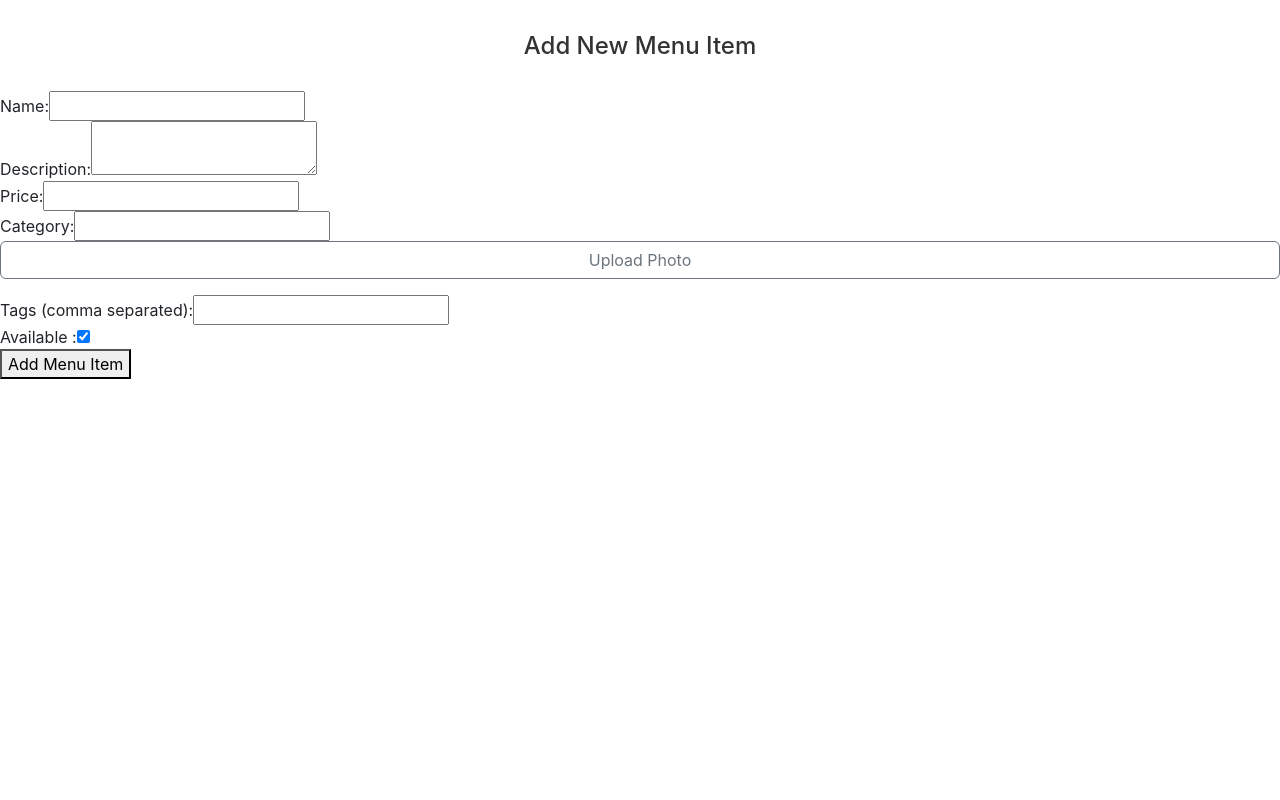
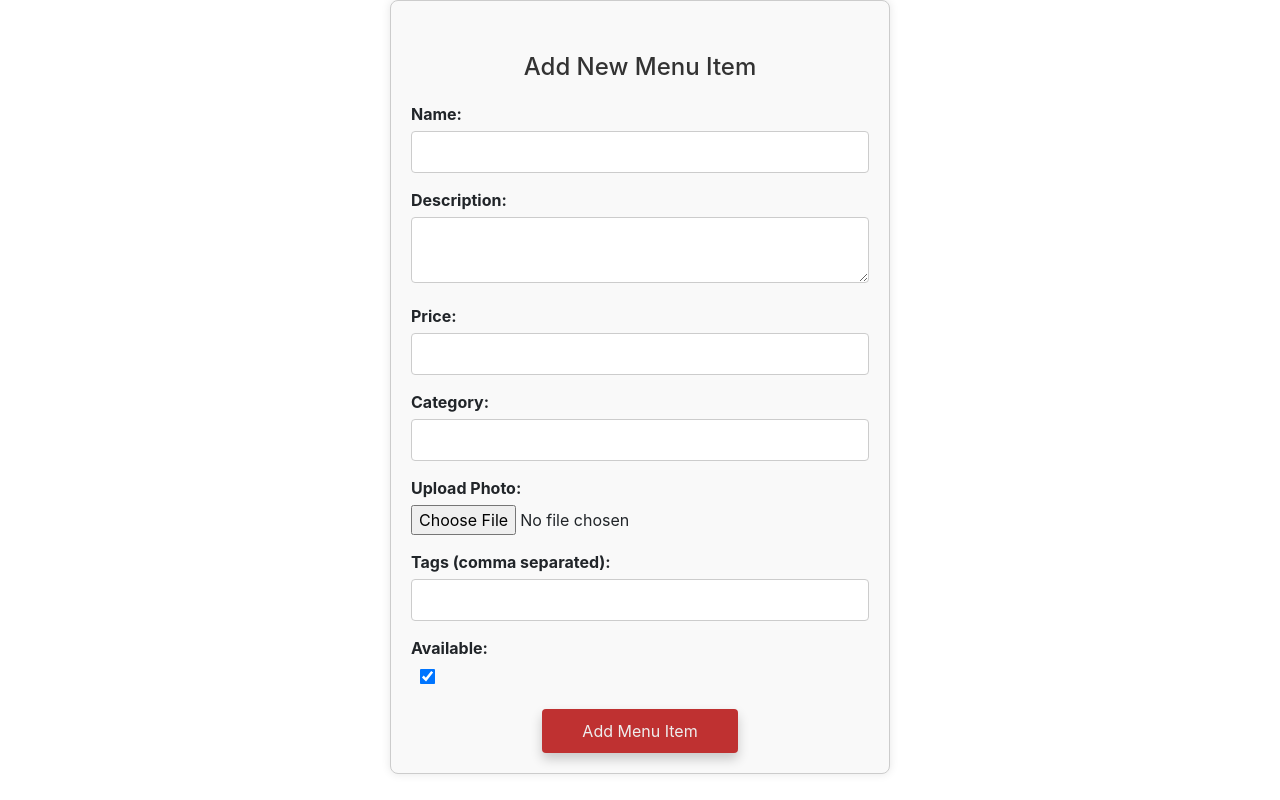
Before and after one commit to KavinMadusanka/MealMile, a React (Create React App) app in the folder frontend/: page /addItem in a window 1280 px wide. Built offline with nearby package versions, Linux system fonts and the light colour scheme.

Commit message:
Items update part set done

```diff
--- a/frontend/src/App.js
+++ b/frontend/src/App.js
@@ -38,6 +38,7 @@ function App() {
         <Route path="/RestaurantRegistration" element={<RestaurantRegistration />} />
         <Route path="/RestaurantHome" element={<RestaurantHome />} />
         <Route path="/addItem" element={<MenuItemForm />} />
+        {/* <Route path="/menu/edit/:itemId" element={<MenuItemForm />} /> */}
         <Route path="/deliveryHistory" element={<DeliveryHistory />} />
         <Route path="/deliveryRequests" element={<DeliveryRequests />} />
         <Route path="/trackingUpdates" element={<TrackingUpdates />} />
--- a/frontend/src/pages/restaurant/MenuItemForm.js
+++ b/frontend/src/pages/restaurant/MenuItemForm.js
@@ -1,53 +1,80 @@
-import React, { useEffect,useState } from 'react';
+import React, { useEffect, useState } from 'react';
 import axios from 'axios';
 import toast from 'react-hot-toast';
-import { useAuth } from '../../context/auth.js'
+import { useAuth } from '../../context/auth.js';
+import { useParams } from 'react-router-dom';
 
-const MenuItemForm = () => {
+const MenuItemForm = ({editingItem, onSuccess, onClose}) => {
+  const itemId = editingItem?._id;
   const [name, setName] = useState('');
   const [description, setDescription] = useState('');
   const [price, setPrice] = useState('');
   const [category, setCategory] = useState('');
-  const [image, setImage] = useState(null);
+  const [image, setImage] = useState(null); // Can be File or URL
   const [tags, setTags] = useState('');
   const [isAvailable, setIsAvailable] = useState(true);
-  const [role, setRole] = useState('');
-  const [auth,setAuth] = useAuth();
+  const [auth, setAuth] = useAuth();
 
+  // Fetch menu item details if editing
+  useEffect(() => {
+    const fetchMenuItem = async () => {
+      try {
+        const res = await axios.get(`http://localhost:8086/api/v1/menuItem/getItem/${itemId}`);
+        const img = await axios.get(`http://localhost:8086/api/v1/menuItem/getItem/${itemId}`);
+        const item = res.data.item;
+        setName(item.name || '');
+        setDescription(item.description || '');
+        setPrice(item.price || '');
+        setCategory(item.category || '');
+        setTags(Array.isArray(item.tags) ? item.tags.join(', ') : item.tags || '');
+        setIsAvailable(item.isAvailable ?? true);
+        if (item.image && item._id) {
+          setImage(`http://localhost:8086/api/v1/menuItem/getItem/${itemId}`);
+        }
+      } catch (err) {
+        console.error("Error fetching item:", err);
+        toast.error("Failed to load item details.");
+      }
+    };
 
-  // Handle form submission
+    if (itemId) fetchMenuItem();
+  }, [itemId]);
+
   const handleSubmit = async (e) => {
     e.preventDefault();
-
     try {
-        // Prepare data to be sent to the backend
       const newItem = new FormData();
-        newItem.append("name",name);
-        newItem.append("description",description);
-        newItem.append("price",price);
-        newItem.append("category",category);
-        newItem.append("isAvailable",isAvailable);
-        newItem.append("tags",tags);
-
-        if (image) {
+      newItem.append("name", name);
+      newItem.append("description", description);
+      newItem.append("price", price);
+      newItem.append("category", category);
+      newItem.append("isAvailable", isAvailable);
+      newItem.append("tags", tags);
+      if (image && typeof image !== 'string') {
         newItem.append("image", image);
       }
-        // Send POST request to add menu item
-        const res = await axios.post('http://localhost:8086/api/v1/menuItem/AddMenu', newItem
-        // );
-          , {
+
+      let res;
+      if (itemId) {
+        // Update
+        res = await axios.put(`http://localhost:8086/api/v1/menuItem/updateMenu/${itemId}`, newItem, {
           headers: {
             'Content-Type': 'multipart/form-data'
           },
-            withCredentials: true // allow cookies to be sent
+          withCredentials: true
         });
+      } else {
+        // Create
+        res = await axios.post('http://localhost:8086/api/v1/menuItem/AddMenu', newItem, {
+          headers: {
+            'Content-Type': 'multipart/form-data'
+          },
+          withCredentials: true
+        });
+      }
 
-        console.log(res.data);
-
-        console.log('awaa2')
       if (res.data.success) {
         toast.success(res.data.message);
-            //reset the form
         setName('');
         setDescription('');
         setPrice('');
@@ -55,94 +82,145 @@ const MenuItemForm = () => {
         setImage(null);
         setTags('');
         setIsAvailable(true);
-        }else{
+      } else {
         toast.error(res.data.message);
       }
     } catch (error) {
-      console.error('Error adding menu item:', error);
+      console.error('Error submitting menu item:', error);
       toast.error('Access Denied, Unauthorized Access.');
     }
   };
 
+  const styles = {
+    container: {
+      maxWidth: '500px',
+      margin: '0 auto',
+      padding: '20px',
+      border: '1px solid #ccc',
+      borderRadius: '8px',
+      backgroundColor: '#f9f9f9',
+      boxShadow: '0 0 10px rgba(0,0,0,0.1)'
+    },
+    heading: {
+      textAlign: 'center',
+      marginBottom: '20px'
+    },
+    formGroup: {
+      marginBottom: '15px'
+    },
+    label: {
+      display: 'block',
+      marginBottom: '5px',
+      fontWeight: 'bold'
+    },
+    input: {
+      width: '100%',
+      padding: '8px',
+      borderRadius: '4px',
+      border: '1px solid #ccc'
+    },
+    textarea: {
+      width: '100%',
+      padding: '8px',
+      borderRadius: '4px',
+      border: '1px solid #ccc'
+    },
+    checkbox: {
+      transform: 'scale(1.2)',
+      marginLeft: '10px'
+    },
+    imgPreview: {
+      display: 'block',
+      margin: '10px auto',
+      maxHeight: '200px',
+      borderRadius: '8px'
+    },
+    uploadBox: {
+      marginBottom: '15px'
+    }
+  };
+
   return (
-    <div>
-      <h2>Add New Menu Item</h2>
+    <div style={styles.container}>
+      <style>
+        {`
+          .addButtonStyle {
+            padding: 10px 40px;
+            font-size: 16px;
+            background-color: #BF3131;
+            color: #EEEEEE;
+            border: none;
+            cursor: pointer;
+            border-radius: 4px;
+            box-shadow: 0 6px 12px rgba(0, 0, 0, 0.2);
+            transition: background-color 0.3s ease, box-shadow 0.3s ease;
+            white-space: nowrap;
+          }
+          .addButtonStyle:hover {
+            background-color: #7D0A0A;
+            box-shadow: 0 8px 16px rgba(0, 0, 0, 0.3);
+          }
+          .buttonContainer {
+            display: flex;
+            justify-content: center;
+            margin-top: 20px;
+          }
+        `}
+      </style>
+
+      <h2 style={styles.heading}>{itemId ? 'Edit Menu Item' : 'Add New Menu Item'}</h2>
       <form onSubmit={handleSubmit}>
-        <div>
-          <label>Name:</label>
-          <input
-            type="text"
-            value={name}
-            onChange={(e) => setName(e.target.value)}
-            required
-          />
+        <div style={styles.formGroup}>
+          <label style={styles.label}>Name:</label>
+          <input type="text" value={name} onChange={(e) => setName(e.target.value)} required style={styles.input} />
         </div>
-        <div>
-          <label>Description:</label>
-          <textarea
-            value={description}
-            onChange={(e) => setDescription(e.target.value)}
-          ></textarea>
+
+        <div style={styles.formGroup}>
+          <label style={styles.label}>Description:</label>
+          <textarea value={description} onChange={(e) => setDescription(e.target.value)} style={styles.textarea} />
         </div>
-        <div>
-          <label>Price:</label>
-          <input
-            type="number"
-            value={price}
-            onChange={(e) => setPrice(e.target.value)}
-            required
-          />
+
+        <div style={styles.formGroup}>
+          <label style={styles.label}>Price:</label>
+          <input type="number" value={price} onChange={(e) => setPrice(e.target.value)} required style={styles.input} />
         </div>
-        <div>
-          <label>Category:</label>
-          <input
-            type="text"
-            value={category}
-            onChange={(e) => setCategory(e.target.value)}
-            required
-          />
+
+        <div style={styles.formGroup}>
+          <label style={styles.label}>Category:</label>
+          <input type="text" value={category} onChange={(e) => setCategory(e.target.value)} required style={styles.input} />
         </div>
-        {/* Photo Upload */}
-        <div className='uploadbox'>
-                    <label className="btn btn-outline-secondary col-md-12">
-                      {image ? image.name : "Upload Photo"}
+
+        <div style={styles.uploadBox}>
+          <label style={styles.label}>Upload Photo:</label>
           <input
             type="file"
             name="image"
             accept="image/*"
             onChange={(e) => setImage(e.target.files[0])}
-                        hidden
           />
-                    </label>
         </div>
 
-                  {/* Display Uploaded Photo */}
-                  <div>
-                    <div className="mb-3">
         {image && (
-                        <div className="text-center">
-                          <img src={URL.createObjectURL(image)} alt="LOst or Found Image" height={"200px"} className="img img-responsive" />
+          typeof image === 'string' ? (
+            <img src={image} alt="Preview" style={styles.imgPreview} />
+          ) : (
+            <img src={URL.createObjectURL(image)} alt="Preview" style={styles.imgPreview} />
+          )
+        )}
+
+        <div style={styles.formGroup}>
+          <label style={styles.label}>Tags (comma separated):</label>
+          <input type="text" value={tags} onChange={(e) => setTags(e.target.value)} style={styles.input} />
         </div>
-                      )}
+
+        <div style={styles.formGroup}>
+          <label style={styles.label}>Available:</label>
+          <input type="checkbox" checked={isAvailable} onChange={(e) => setIsAvailable(e.target.checked)} style={styles.checkbox} />
         </div>
+
+        <div className="buttonContainer">
+          <button type="submit" className="addButtonStyle">{itemId ? 'Update Menu Item' : 'Add Menu Item'}</button>
         </div>
-        <div>
-          <label>Tags (comma separated):</label>
-          <input
-            type="text"
-            value={tags}
-            onChange={(e) => setTags(e.target.value)}
-          />
-        </div>
-        <div>
-          <label>Available :</label>
-          <input
-            type="checkbox"
-            checked={isAvailable}
-            onChange={(e) => setIsAvailable(e.target.checked)}
-          />
-        </div>
-        <button type="submit">Add Menu Item</button>
       </form>
     </div>
   );
--- a/frontend/src/pages/restaurant/RestaurantHome.js
+++ b/frontend/src/pages/restaurant/RestaurantHome.js
@@ -12,6 +12,7 @@ Modal.setAppElement('#root'); // Required for accessibility
 const RestaurantHome = () => {
   const [menuItems, setMenuItems] = useState([]);
   const [isModalOpen, setIsModalOpen] = useState(false);
+  const [editingItem, setEditingItem] = useState(null);
   const navigate = useNavigate();
 
   const getRestaurantId = () => {
@@ -60,8 +61,9 @@ const RestaurantHome = () => {
     }
   };
 
-  const handleUpdate = (id) => {
-    navigate(`/update-menu/${id}`);
+  const handleUpdate = (item) => {
+    setEditingItem(item);
+    setIsModalOpen(true);
   };
 
   const handleFormSuccess = () => {
@@ -97,7 +99,7 @@ const RestaurantHome = () => {
                 <td style={tdStyle}>{item.price}</td>
                 <td style={tdStyle}>{item.tags?.join(', ')}</td>
                 <td style={tdStyle}>
-                  <button style={btnStyle} onClick={() => handleUpdate(item._id)}>Update</button>
+                  <button style={btnStyle} onClick={() => handleUpdate(item)}>Update</button>
                   <button style={{ ...btnStyle, backgroundColor: '#e74c3c' }} onClick={() => handleDelete(item._id)}>Delete</button>
                 </td>
               </tr>
@@ -108,11 +110,22 @@ const RestaurantHome = () => {
         {/* Modal for New Menu Item */}
         <Modal
           isOpen={isModalOpen}
-          onRequestClose={() => setIsModalOpen(false)}
+          onRequestClose={() => {
+            setIsModalOpen(false);
+            setEditingItem(null); // Reset editingItem when modal is closed
+          }}
           style={customModalStyles}
         >
-          <MenuItemForm onSuccess={handleFormSuccess} onClose={() => setIsModalOpen(false)} />
+          <MenuItemForm
+            onSuccess={handleFormSuccess}
+            onClose={() => {
+              setIsModalOpen(false);
+              setEditingItem(null);
+            }}
+            editingItem={editingItem} // Pass this prop
+          />
         </Modal>
+
       </div>
       <style>
       {`
```
Also changed, not shown: 2 other files (tests, documents, lock files or other folders). Lines whose indentation alone changed are shown as unchanged.
